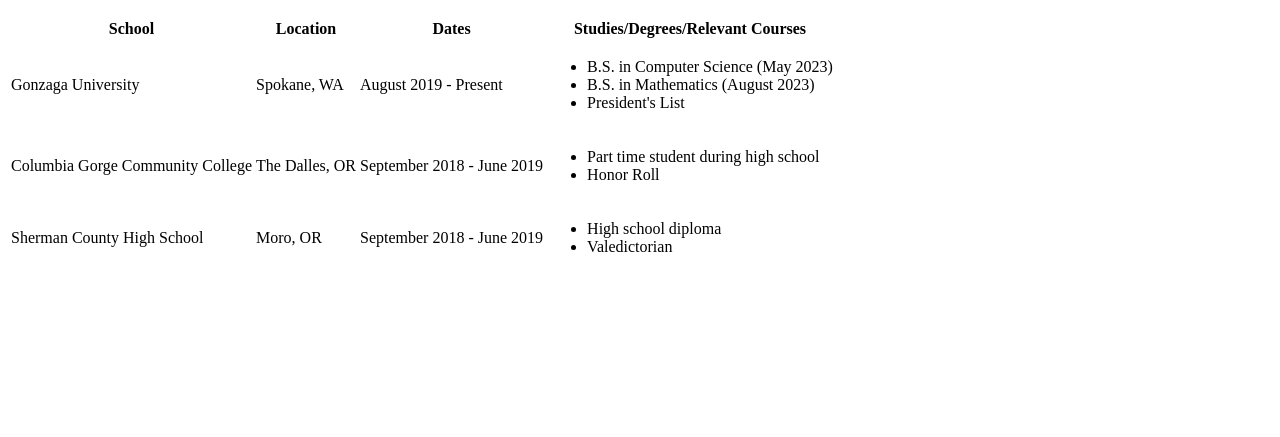
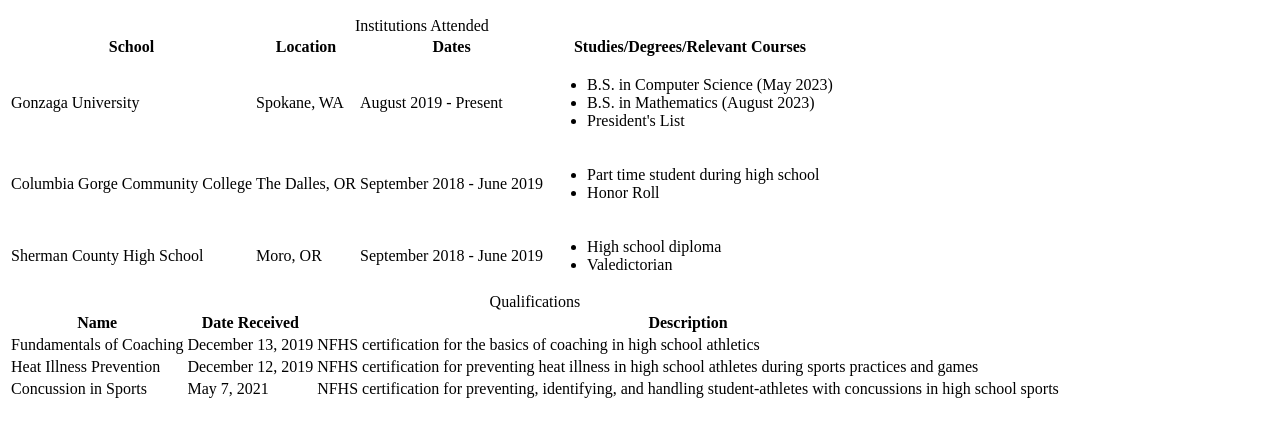
Before and after one commit to lmartin5/HW2, a plain HTML site: page docs/education/index.html in a window 1280 px wide. Shown: the part 183-620 px from the top of the page. Drawn offline with Linux system fonts and the light colour scheme.

Commit message:
comment blocks added, homework finsihed

```diff
--- a/docs/education/index.html
+++ b/docs/education/index.html
@@ -1,3 +1,11 @@
+<!--
+Name:     Luke Martin
+Class:    CPSC 332 - Web Dev
+Semester: Fall 2022
+Project:  Homework 2
+Desc:     The file contains the education page to my CV.
+-->
+
 <!DOCTYPE html>
 <html lang="en">
 <head>
@@ -21,6 +29,7 @@
     <main>
         <h2>Education</h2>
         <table>
+            <caption>Institutions Attended</caption>
             <thead>
                 <tr>
                     <th>School</th>
@@ -60,6 +69,33 @@
                 </tr>
             </tbody>
         </table>
+        <table>
+            <caption>Qualifications</caption>
+            <thead>
+                <tr>
+                    <th>Name</th>
+                    <th>Date Received</th>
+                    <th>Description</th>
+                </tr>
+            </thead>
+            <tbody>
+                <tr>
+                    <td>Fundamentals of Coaching</td>
+                    <td>December 13, 2019</td>
+                    <td>NFHS certification for the basics of coaching in high school athletics</td>
+                </tr>
+                <tr>
+                    <td>Heat Illness Prevention</td>
+                    <td>December 12, 2019</td>
+                    <td>NFHS certification for preventing heat illness in high school athletes during sports practices and games</td>
+                </tr>
+                <tr>
+                    <td>Concussion in Sports</td>
+                    <td>May 7, 2021</td>
+                    <td>NFHS certification for preventing, identifying, and handling student-athletes with concussions in high school sports</td>
+                </tr>
+            </tbody>
+        </table>
     </main>
 </body>
 </html>
```
Also changed, not shown: docs/career/index.html (+8 -0 lines), docs/index.html (+9 -0 lines), docs/interests/index.html (+9 -1 lines).
